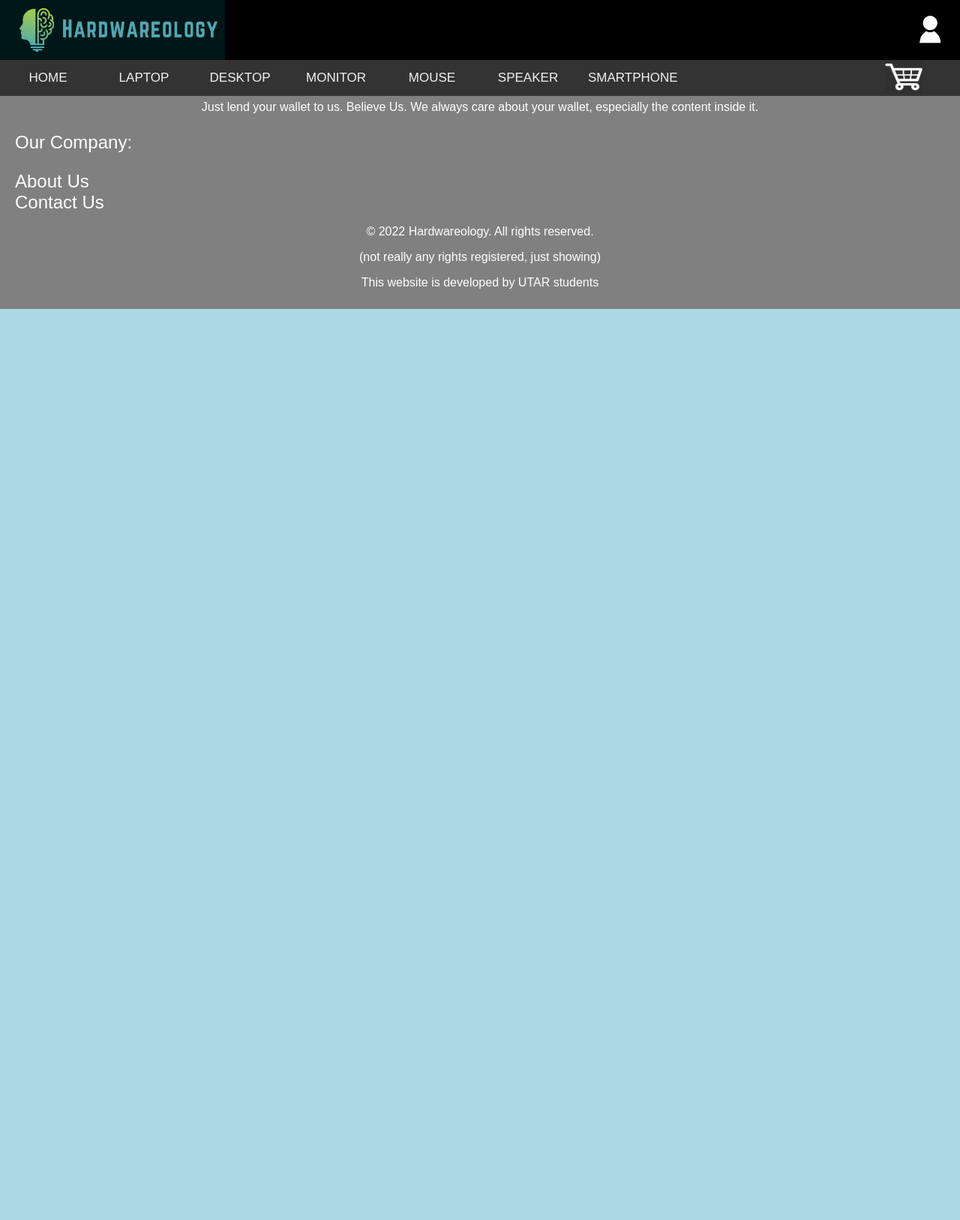
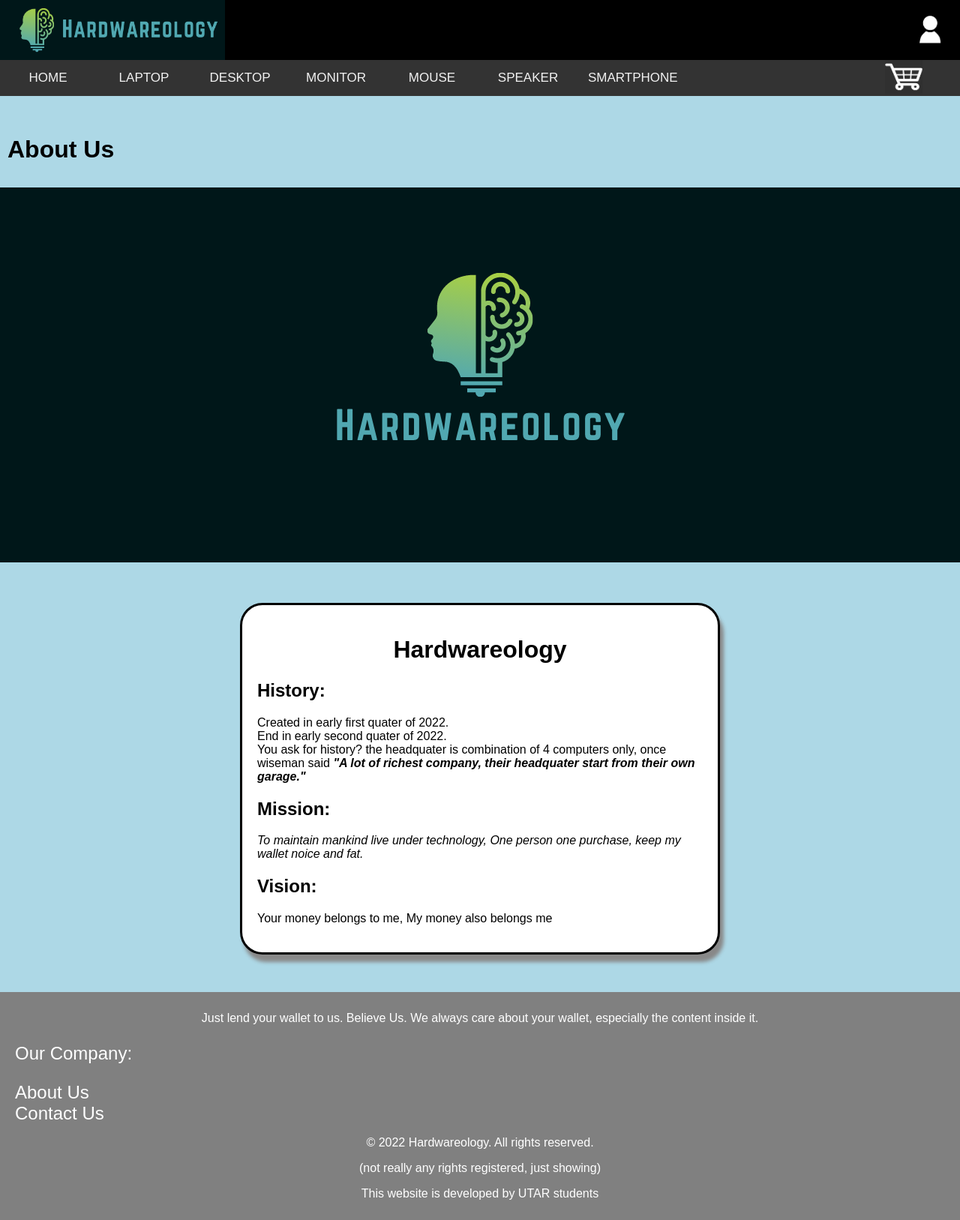
Before and after one commit to LostOfStack/2022S1_WEB_APP, a PHP site: page /aboutus.php in a window 1280 px wide. Shown: the whole page at 75% size. Before the commit the page ends 412 px from the top, so only its background shows below. Run offline with PHP 8.4, Linux system fonts and the light colour scheme.

Commit message:
aboutus, contactus (undone)

```diff
--- a/aboutus.php
+++ b/aboutus.php
@@ -2,17 +2,57 @@
 <html>
     <head>
     <title>About Us</title>
-    <?php
-        include('includes/header.php');
-        $page = null;
-        include('includes/navigation.php');
+        <?php
+            include('includes/header.php');
+            $page = null;
+            include('includes/navigation.php');
         ?>
+        <style>
+            .aboutus01{
+                width:100%;
+                background-color:#001719;
+                height:500px;
+                text-align:center;
+            }
+
+            .aboutus02{
+                margin-top: 50px;
+                margin-right: auto;
+                margin-left: auto;
+                padding: 20px;
+                position: static;
+                width: 50%;
+                border-style: solid;
+                border-color: black;
+                border-radius: 30px;
+                background-color: white;
+                text-align: left;
+                box-shadow: 5px 10px 5px #888888;
+                min-width: 400px;
+            }
+
+        </style>
     </head>
     <body>
 
-        <div class=".main">
+        <div class="main">
             <h1>About Us</h1>
         </div>
+
+        <div class="aboutus01">
+            <img src="image/Creative.png" alt="Hardwareology">
+        <div>
+
+        <div class="aboutus02">
+            <h1 style="text-align:center">Hardwareology</h1>
+            <h2>History:</h2>
+            <p>Created in early first quater of 2022.<br>End in early second quater of 2022.<br>You ask for history? the headquater is combination of 4 computers only, once wiseman said <strong><em>"A lot of richest company, their headquater start from their own garage."</em></strong></p>
+            <h2>Mission:</h2>
+            <p><i>To maintain mankind live under technology, One person one purchase, keep my wallet noice and fat.</i></p>
+            <h2>Vision:</h2>
+            <p>Your money belongs to me, My money also belongs me</p>
+        </div>
+
 
         <?php include('includes/footer.php'); ?>
     </body>
```
Also changed, not shown: contactus.php (+34 -6 lines), image/aboutus.jpg (added).
